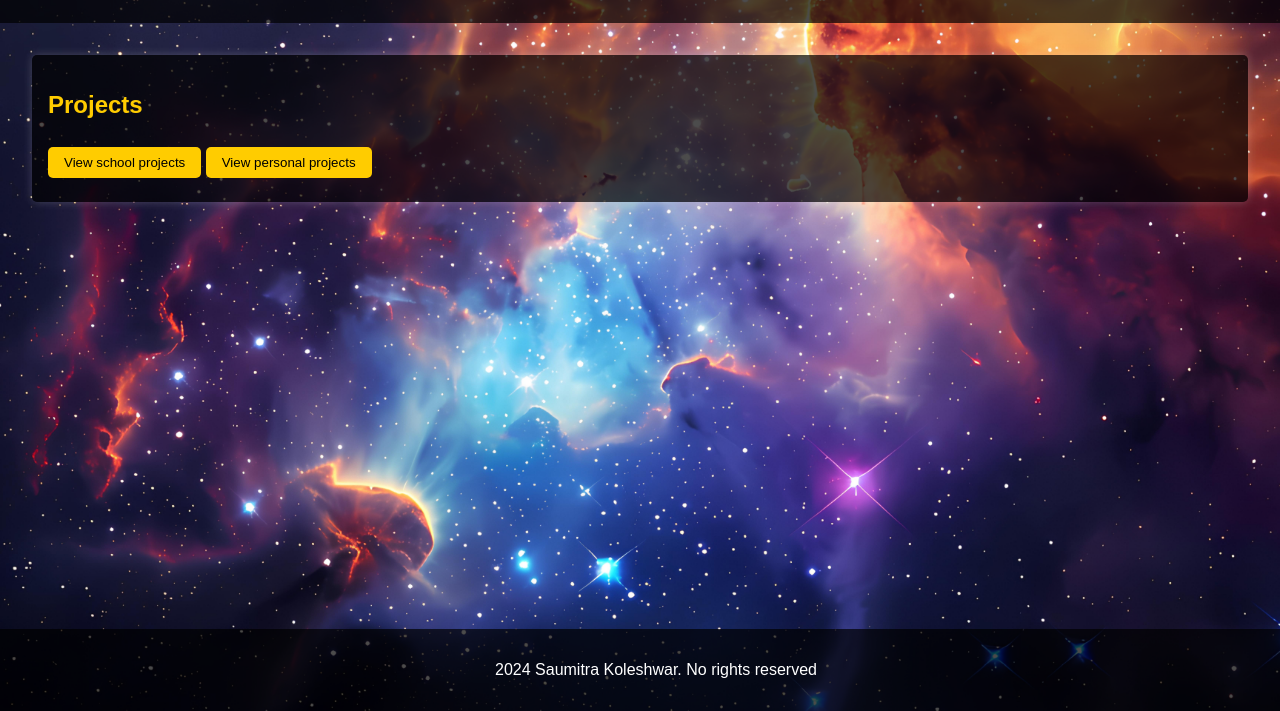
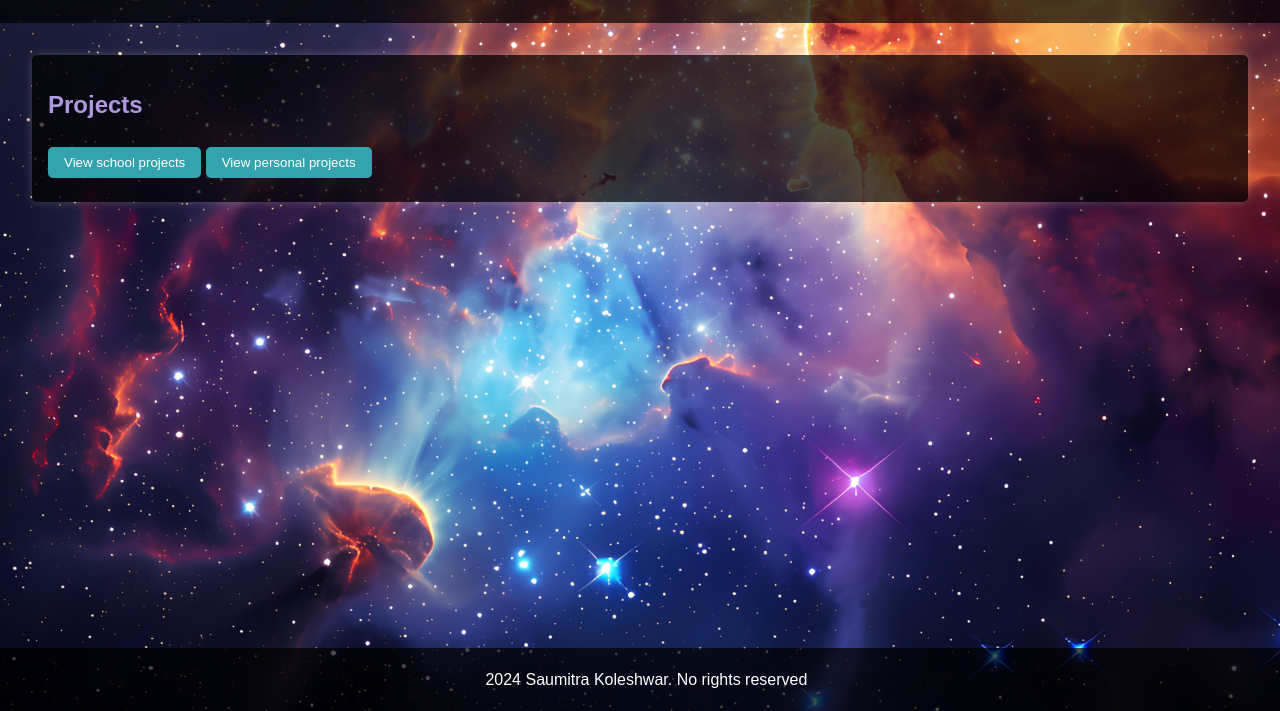
Before and after one commit to MrHyplex9511/Project_files, a plain HTML site: page index.html in a window 1280 px wide. Shown: the part 89-800 px from the top of the page. Drawn offline with Linux system fonts and the light colour scheme.

Commit message:
Update index.html

```diff
--- a/index.html
+++ b/index.html
@@ -28,14 +28,14 @@
             box-shadow: 0 0 10px rgba(255, 255, 255, 0.2);
         }
         h1, h2 {
-            color: #ffcc00;
+            color: #AF98DD;
         }
         .projects a {
             text-decoration: none;
         }
         .projects button {
-            background-color: #ffcc00;
-            color: black;
+            background-color: #33A3AE;
+            color: rgb(255, 255, 255);
             border: none;
             padding: 0.5rem 1rem;
             border-radius: 5px;
@@ -44,12 +44,12 @@
             transition: background-color 0.3s, transform 0.3s;
         }
         .projects button:hover {
-            background-color: #e6b800;
+            background-color: #287D85;
             transform: scale(1.05);
         }
         footer {
             text-align: center;
-            padding: 1rem;
+            padding: 0.40rem;
             background-color: rgba(0, 0, 0, 0.7);
             color: white;
             position: fixed;
@@ -80,7 +80,7 @@
 </header>
 
 <section id="projects" class="projects">
-    <h2>Projects</h2>
+    <h1>Projects</h1>
     <a href="https://github.com/MrHyplex9511/Project_files/tree/main/Data" target="_blank">
         <button>View school projects</button>
     </a>
```
